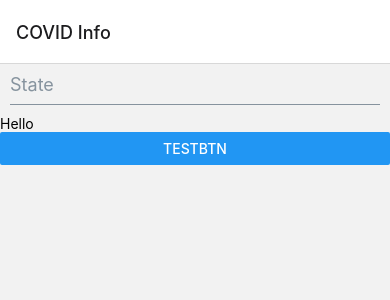
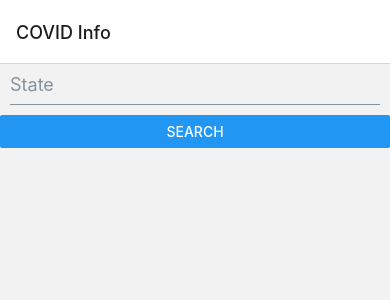
Before and after one commit to lavindude/covid-react-native-app, a React Native app: screen /Home in a window 390 px wide. Shown: the top 300 px of the page. Built offline with nearby package versions, Linux system fonts and the light colour scheme.

Commit message:
started setting up the statecomponent

```diff
--- a/App/Screens/HomeScreen.js
+++ b/App/Screens/HomeScreen.js
@@ -1,6 +1,6 @@
 import * as React from 'react'
 import { useState } from 'react'
-import { View, Text, Button } from 'react-native'
+import { View, Button, StyleSheet } from 'react-native'
 import { placeholders } from '../Constants/lang'
 import { Input } from 'react-native-elements'
 
@@ -14,14 +14,24 @@ const HomeScreen = ({ navigation }) => {
                     setState(text)
                 }}
                 placeholder={placeholders.enter_state}
+                style={styles.input}
             />
-            <Text>Hello</Text>
             <Button
-                title="TestBtn"
-                onPress={() => navigation.navigate('State Data')}
+                title="Search"
+                onPress={() => navigation.navigate('State Data', {state_name: state})}
+                style={styles.button}
             />
         </View>
     )
 }
 
+const styles = StyleSheet.create({
+    input: {
+
+    },
+    button: {
+
+    }
+})
+
 export default HomeScreen
--- a/App/Screens/StateDataScreen.js
+++ b/App/Screens/StateDataScreen.js
@@ -1,12 +1,16 @@
 import * as React from 'react'
-import { View, Text } from 'react-native'
+import { View, Text, StyleSheet } from 'react-native'
 
-const StateDataScreen = ({ navigation }) => {
+const StateDataScreen = ({ navigation, route }) => {
     return (
         <View>
-            <Text>Data about Washington.</Text>
+            <Text>Data about {route.params.state_name}</Text>
         </View>
     )
 }
 
+const styles = StyleSheet.create({
+
+})
+
 export default StateDataScreen
```
Also changed, not shown: App/Components/StateComponent.js (added, +12 -0 lines).
